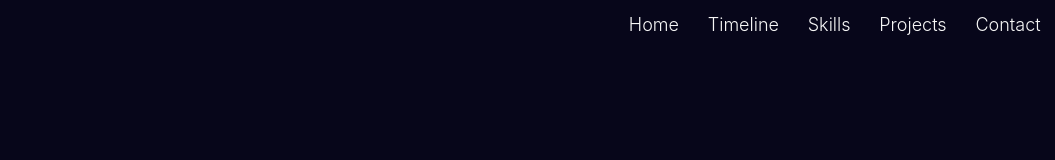
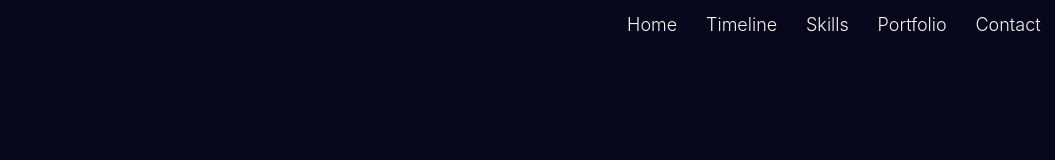
Before and after one commit to ashilr11/ashilr11.github.io, a React (Create React App) app: page / in a window 1280 px wide. Shown: the top 160 px of the page, without its empty margins (225-1280 px from the left). Built offline with nearby package versions, Linux system fonts and the light colour scheme.

Commit message:
Renamed projects

```diff
--- a/src/components/menubar/Menubar.tsx
+++ b/src/components/menubar/Menubar.tsx
@@ -32,7 +32,7 @@ const Menubar = () => {
         onClick={() => setCurrentNav("#projects")}
         className={currentNav === "#projects" ? "active" : ""}
       >
-        Projects
+        Portfolio
       </a>
       <a
         href="#contact"
--- a/src/components/menubar/MenubarMobile.jsx
+++ b/src/components/menubar/MenubarMobile.jsx
@@ -47,7 +47,7 @@ const MenubarMobile = () => {
           onClick={() => setCurrentNav("#projects")}
           className={currentNav === "#projects" ? "active" : ""}
         >
-          Projects
+          Portfolio
         </a>
         <a
           href="#contact"
--- a/src/components/projects/Projects.tsx
+++ b/src/components/projects/Projects.tsx
@@ -6,7 +6,7 @@ const Projects = () => {
   return (
     <section id="projects" className={styles.root}>
       <div className={styles.content}>
-        <h3 className={styles.title}>Projects</h3>
+        <h3 className={styles.title}>Portfolio</h3>
 
         <ul className={styles.projects}>
           {projects.map((project, index) => {
--- a/src/data/projects.js
+++ b/src/data/projects.js
@@ -1,7 +1,7 @@
 import portfolio from "../assets/covers/portfolio.png"
 import harvester from "../assets/covers/harvester.png"
 import capstone from "../assets/covers/capstone.png"
-import restapi from "../assets/covers/restapi.png"
+import restapi from "../assets/covers/bookshelf.jpg"
 import africasteel from "../assets/covers/africasteel.png"
 
 export const projects = [
@@ -16,7 +16,7 @@ export const projects = [
         link: "https://github.com/ashilramjee/ashilramjee.github.io"
     },
     {
-        name: "OAI Harvester",
+        name: "OAI Harvester API",
         cover: harvester,
         link: "https://github.com/ashilramjee/OAIharvester"
     },
@@ -26,9 +26,8 @@ export const projects = [
         link: "https://github.com/ashilramjee/CapstoneProject"
     },
     {
-        name: "Rest API",
+        name: "Bookshelf API",
         cover: restapi,
-        link: "https://github.com/ashilramjee/zss"
+        link: "https://github.com/ashilramjee/bookshelf"
     },
-
 ];
```
Also changed, not shown: src/assets/covers/bookshelf.jpg (added), src/assets/covers/restapi.png (deleted).
